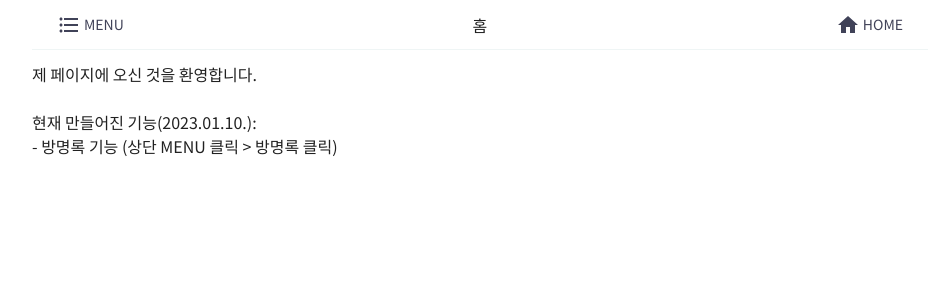
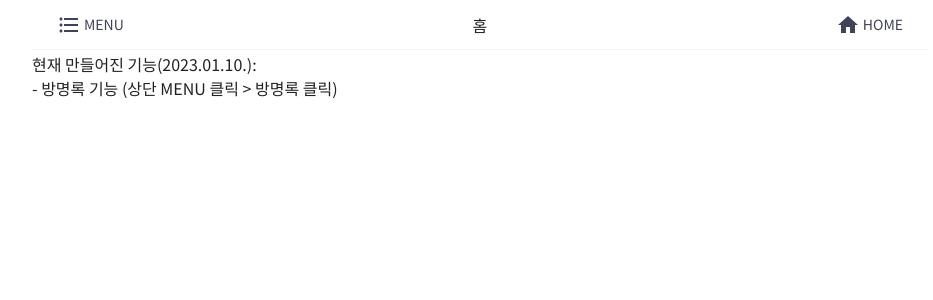
Before and after one commit to juicyaloe/portfolio, a React (Create React App) app: page / in a window 1280 px wide. Shown: the top 300 px of the page, without its empty margins (160-1093 px from the left). Built offline with nearby package versions, Linux system fonts and the light colour scheme.

Commit message:
three 설치

```diff
--- a/package.json
+++ b/package.json
@@ -8,6 +8,8 @@
     "@fontsource/noto-sans-kr": "^4.5.12",
     "@mui/icons-material": "^5.11.0",
     "@mui/material": "^5.11.3",
+    "@react-three/drei": "^9.56.24",
+    "@react-three/fiber": "^8.11.0",
     "@reduxjs/toolkit": "^1.9.1",
     "@tanstack/react-query": "^4.22.0",
     "@tanstack/react-query-devtools": "^4.22.0",
@@ -18,12 +20,14 @@
     "@types/node": "^16.18.11",
     "@types/react": "^18.0.26",
     "@types/react-dom": "^18.0.10",
+    "@types/three": "^0.149.0",
     "moment": "^2.29.4",
     "react": "^18.2.0",
     "react-dom": "^18.2.0",
     "react-redux": "^8.0.5",
     "react-router-dom": "^6.6.1",
     "react-scripts": "5.0.1",
+    "three": "^0.149.0",
     "typescript": "^4.9.4",
     "web-vitals": "^2.1.4"
   },
--- a/src/pages/main.tsx
+++ b/src/pages/main.tsx
@@ -6,9 +6,6 @@ import CommonStructure from '../components/structure/commonStructure';
 export default function Main() {
   return (
     <CommonStructure title="홈">
-      <div style={{ height: '10px' }}></div>
-      제 페이지에 오신 것을 환영합니다. <br />
-      <br />
       현재 만들어진 기능(2023.01.10.):
       <br />- 방명록 기능 (상단 MENU 클릭 {'>'} 방명록 클릭)
     </CommonStructure>
```
Also changed, not shown: 1 other file (tests, documents, lock files or other folders).
